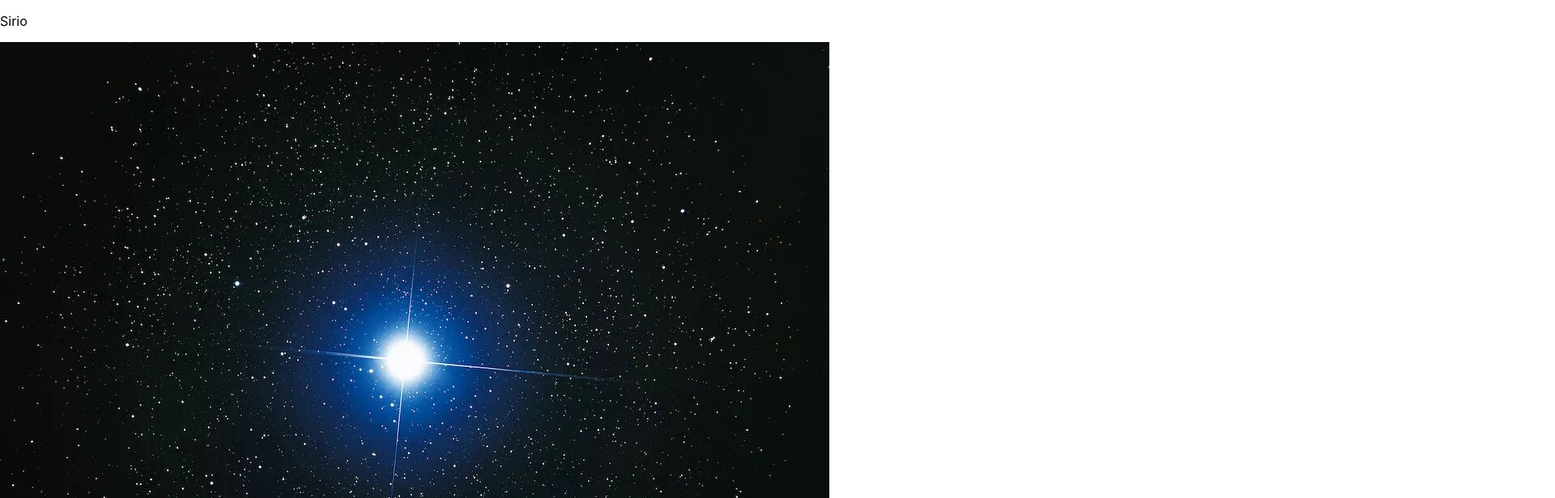
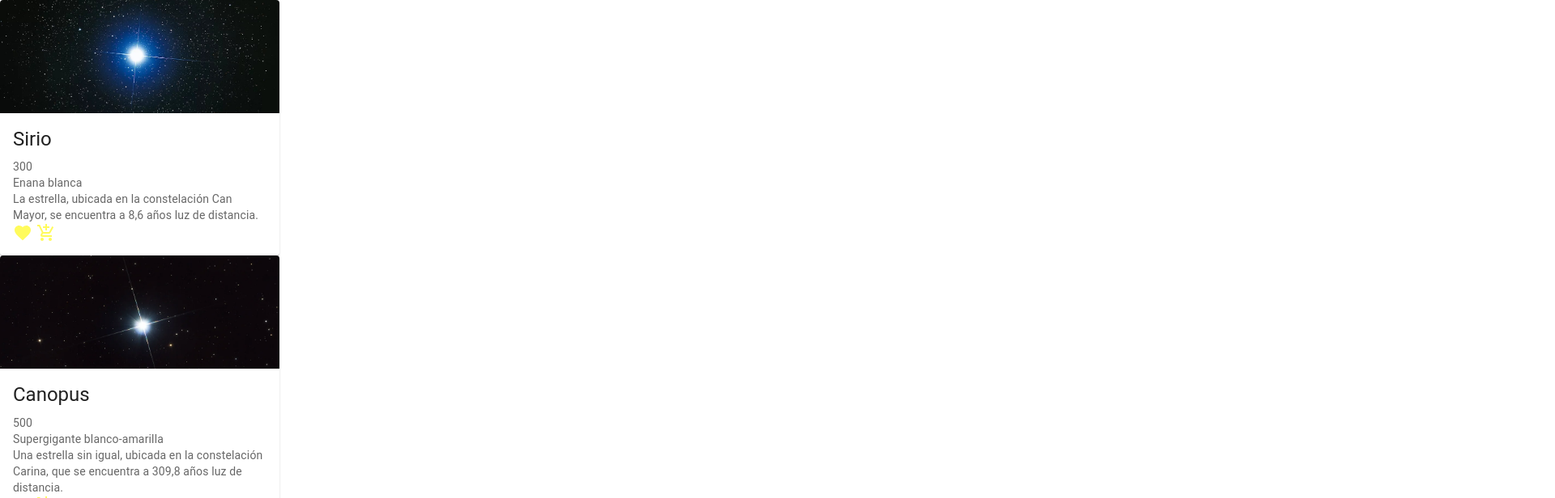
Before and after one commit to thania2004/AboveTheSky, a React (Create React App) app: page /Stars in a window 1280 px wide. Shown: the top 616 px of the page at 81% size, 1920 px wide, since content can reach past the window. Built offline with nearby package versions, Linux system fonts and the light colour scheme; data requests are answered from the project's data file.

Commit message:
comit card modi

```diff
--- a/src/Components/HomeCards/HomeCards.jsx
+++ b/src/Components/HomeCards/HomeCards.jsx
@@ -1,18 +1,123 @@
-import * as React from "react";
-import AspectRatio from "@mui/joy/AspectRatio";
-import Box from "@mui/joy/Box";
-import Card from "@mui/joy/Card";
-import Typography from "@mui/joy/Typography";
+// import * as React from "react";
+// import AspectRatio from "@mui/joy/AspectRatio";
+// import Box from "@mui/joy/Box";
+// import Card from "@mui/joy/Card";
+// import Typography from "@mui/joy/Typography";
+// import Link from "@mui/joy/Link";
+// import Favorite from "@mui/icons-material/Favorite";
+// import AddShoppingCartIcon from '@mui/icons-material/AddShoppingCart';
+// import Image from "../../../src/Assest/unsplash.jpg";
+// import Backdrop from '@mui/material/Backdrop';
+// import CircularProgress from '@mui/material/CircularProgress';
+// import "@fontsource/poppins";
+// import "./HomeCards.css"
+
+// export default function CardsHome(props) {
+//     const [open, setOpen] = React.useState(false);
+//   const handleClose = () => {
+//     setOpen(false);
+//   };
+//   const handleToggle = () => {
+//     setOpen(!open);
+//   };
+//   return (
+//     <Box   sx={{ boxShadow: 4, p:16, m:'auto', width:'30%', minHeight: 350 }}>
+//       <Card class='box' elevation={3}
+
+//         sx={(theme) => ({
+//           bgcolor: 'RGB(117, 44, 160, 0.85)',
+//           width: 300,
+//           gridColumn: "span 2",
+//           flexDirection: "row",
+//           flexWrap: "wrap",
+//           overflow: "hidden",
+//           gap: "clamp(0px, (100% - 360px + 32px) * 999, 16px)",
+//           transition: "transform 0.3s, border 0.3s",
+//           "&:hover": {
+//             borderColor: theme.vars.palette.primary.outlinedHoverBorder,
+//             transform: "translateY(-2px)",
+//           },
+//           "& > *": { minWidth: "clamp(0px, (360px - 100%) * 999,100%)" },
+//         })}
+//       >
+//         <Box
+//           sx={{
+//             display: "flex",
+//             flexDirection: "column",
+//             gap: 2,
+//             maxWidth: 200,
+//           }}
+//         >
+//           <AspectRatio
+//             variant="soft"
+//             sx={{
+//               "--AspectRatio-paddingBottom":
+//                 "clamp(0px, (100% - 200px) * 999, 250px)",
+//               pointerEvents: "none",
+//             }}
+//           >
+//             <img alt="" src={props.urlImage} />
+//           </AspectRatio>
+//           <Box sx={{ display: "flex", gap: 1.5, mt: "auto" }}>
+//             <div>
+//               <Typography fontFamily='poppins'  textColor='white' fontWeight="lg" level="body2">
+//                 hola
+//               </Typography>
+//               <Typography fontFamily='poppins' textColor='white' level="body2">hola</Typography>
+
+//             </div>
+//             <Link
+//               href="#dribbble-shot"
+//               level="body3"
+//               underline="none"
+//               startDecorator={<Favorite />}
+//               sx={{
+//                 color: "#fffb5c",
+//                 fontWeight: "md",
+//                 ml: "auto",
+//                 "&:hover": {color:'red'},
+//               }}
+//             ></Link>
+//             <Link onClick={handleToggle}
+//               href="#dribbble-shot"
+//               level="body3"
+//               underline="none"
+//               startDecorator={<AddShoppingCartIcon />}
+//               sx={{
+//                 color: "#fffb5c",
+//                 fontWeight: "md",
+//                 "&:hover": {color:'#FFFBF3'},
+//               }}
+//             ></Link>
+
+//           </Box>
+//         </Box>
+//       </Card>
+//       <Backdrop
+//         sx={{ color: '#fff', zIndex: (theme) => theme.zIndex.drawer + 1 }}
+//         open={open}
+//         onClick={handleClose}
+//       >
+//         <CircularProgress color="inherit" />
+//       </Backdrop>
+//     </Box>
+//   );
+// }
+
+import * as React from 'react';
+import Card from '@mui/material/Card';
+import CardContent from '@mui/material/CardContent';
+import CardMedia from '@mui/material/CardMedia';
+import Typography from '@mui/material/Typography';
+import { CardActionArea } from '@mui/material';
 import Link from "@mui/joy/Link";
+import "@fontsource/poppins";
 import Favorite from "@mui/icons-material/Favorite";
 import AddShoppingCartIcon from '@mui/icons-material/AddShoppingCart';
-import Image from "../../../src/Assest/unsplash.jpg";
 import Backdrop from '@mui/material/Backdrop';
 import CircularProgress from '@mui/material/CircularProgress';
-import "@fontsource/poppins";
-import "./HomeCards.css"
 
-export default function CardsHome(props) {
+export default function ActionAreaCard(props) {
     const [open, setOpen] = React.useState(false);
       const handleClose = () => {
         setOpen(false);
@@ -21,51 +126,27 @@ export default function CardsHome(props) {
         setOpen(!open);
       };
   return (
-    <Box   sx={{ boxShadow: 4, p:16, m:'auto', width:'30%', minHeight: 350 }}>
-      <Card class='box' elevation={3}
-
-        sx={(theme) => ({
-          bgcolor: 'RGB(117, 44, 160, 0.85)',
-          width: 300,
-          gridColumn: "span 2",
-          flexDirection: "row",
-          flexWrap: "wrap",
-          overflow: "hidden",
-          gap: "clamp(0px, (100% - 360px + 32px) * 999, 16px)",
-          transition: "transform 0.3s, border 0.3s",
-          "&:hover": {
-            borderColor: theme.vars.palette.primary.outlinedHoverBorder,
-            transform: "translateY(-2px)",
-          },
-          "& > *": { minWidth: "clamp(0px, (360px - 100%) * 999,100%)" },
-        })}
-      >
-        <Box
-          sx={{
-            display: "flex",
-            flexDirection: "column",
-            gap: 2,
-            maxWidth: 200,
-          }}
-        >
-          <AspectRatio
-            variant="soft"
-            sx={{
-              "--AspectRatio-paddingBottom":
-                "clamp(0px, (100% - 200px) * 999, 250px)",
-              pointerEvents: "none",
-            }}
-          >
-            <img alt="" src={props.Image} />
-          </AspectRatio>
-          <Box sx={{ display: "flex", gap: 1.5, mt: "auto" }}>
-            <div>
-              <Typography fontFamily='poppins'  textColor='white' fontWeight="lg" level="body2">
-                {props.Titel}
+    <Card  sx={{ maxWidth: 345 }}>
+      <CardActionArea>
+        <CardMedia
+          component="img"
+          height="140"
+          image={props.Image}
+          alt="green iguana"
+        />
+        <CardContent>
+          <Typography gutterBottom variant="h5" component="div">
+            {props.Title}
           </Typography>
-              <Typography fontFamily='poppins' textColor='white' level="body2">{props.Paragraf}</Typography>
-
-            </div>
+          <Typography variant="body2" color="text.secondary">
+           {props.price}
+          </Typography>
+          <Typography variant="body2" color="text.secondary">
+           {props.size}
+          </Typography>
+          <Typography variant="body2" color="text.secondary">
+           {props.description}
+          </Typography>
           <Link
               href="#dribbble-shot"
               level="body3"
@@ -89,10 +170,8 @@ export default function CardsHome(props) {
                 "&:hover": {color:'#FFFBF3'},
               }}
             ></Link>
-
-          </Box>
-        </Box>
-      </Card>
+        </CardContent>
+      </CardActionArea>
       <Backdrop
         sx={{ color: '#fff', zIndex: (theme) => theme.zIndex.drawer + 1 }}
         open={open}
@@ -100,6 +179,6 @@ export default function CardsHome(props) {
       >
         <CircularProgress color="inherit" />
       </Backdrop>
-    </Box>
+    </Card>
   );
 }
--- a/src/Pages/HomePage/HomePage.jsx
+++ b/src/Pages/HomePage/HomePage.jsx
@@ -1,8 +1,20 @@
 import React from 'react'
+import { useState, useEffect } from 'react';
+import CallAxios from '../../services/CallAxios';
+
 
 function HomePage() {
+
+
+
+
+
+
   return (
-    <div>HomePage</div>
+    <div >
+
+
+    </div>
   )
 }
 
--- a/src/Pages/Stars/Stars.jsx
+++ b/src/Pages/Stars/Stars.jsx
@@ -1,6 +1,7 @@
 import React from 'react';
 import { useState, useEffect } from 'react';
 import CallAxios from '../../services/CallAxios';
+import HomeCards from '../../Components/HomeCards/HomeCards'
 
 function Stars() {
     const [constellation, setConstellations] = useState([]);
@@ -16,9 +17,14 @@ function Stars() {
 
   return (
     <div>{constellation.map(item => (
-      <div>
-        <p>{item.name}</p>
-        <img src={item.image} />
+      <div key={item.id}>
+        <HomeCards
+        Image={item.image}
+        Title={item.name}
+        price={item.price}
+        size={item.size}
+        description={item.description}/>
+
       </div>
     ))}</div>
   )
```
Lines whose indentation alone changed are shown as unchanged.
